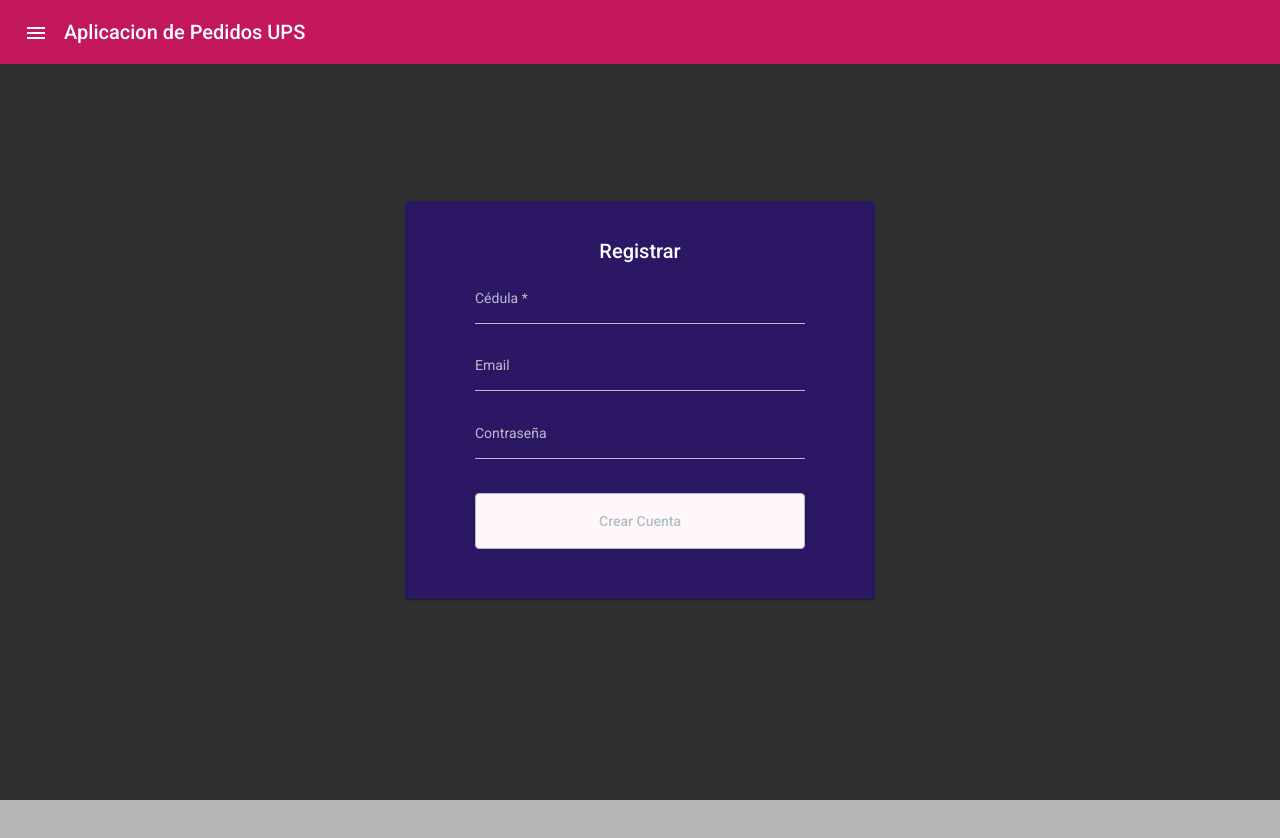
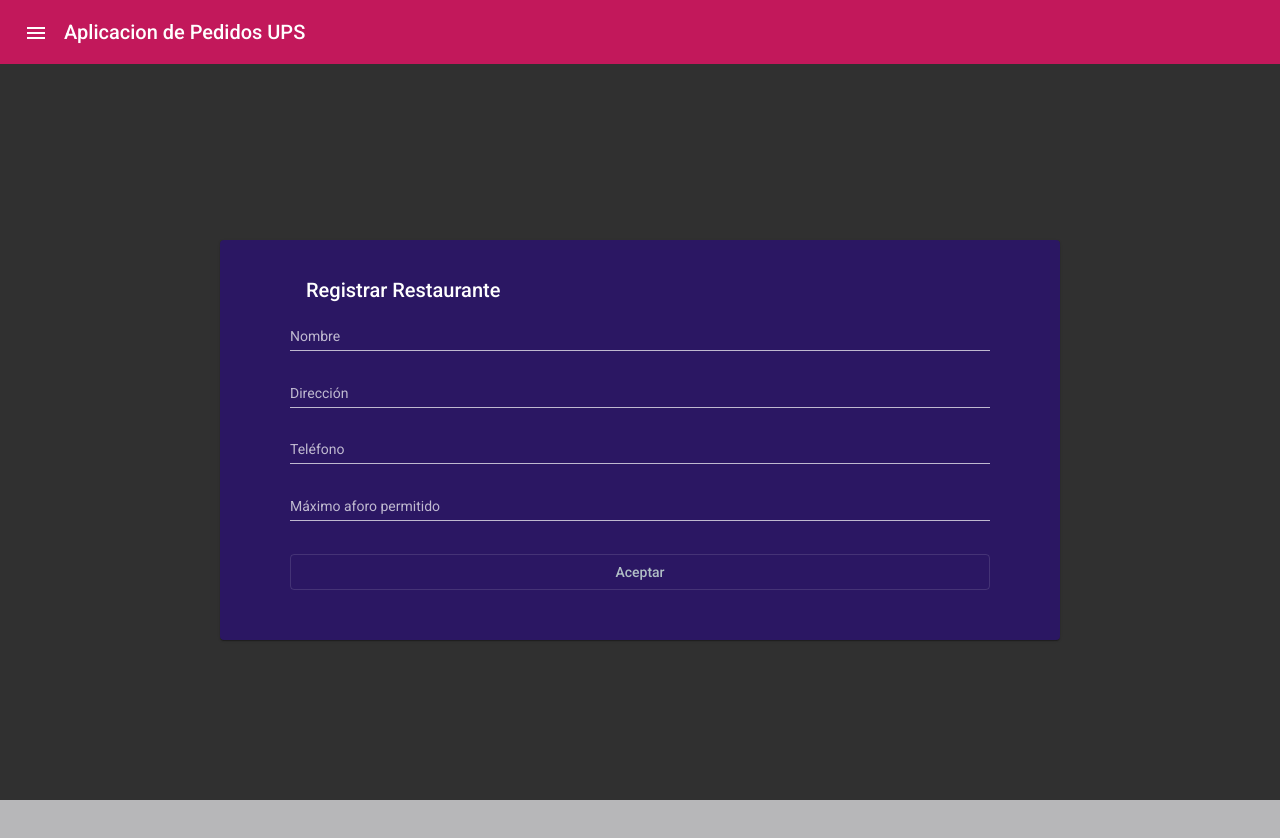
Before and after one commit to guaichaAndres/GuaichaZhungo-Andres-Examen-Angular, an Angular app: page /registrarRestaurante in a window 1280 px wide. Shown: the top 838 px of the page. Before the commit the page ends 800 px from the top, so only its background shows below. Built offline with nearby package versions, Linux system fonts and the light colour scheme.

Commit message:
Registrar restaurante funcional

```diff
--- a/src/app/app-routing.module.ts
+++ b/src/app/app-routing.module.ts
@@ -3,11 +3,13 @@ import { RouterModule, Routes } from '@angular/router';
 import { InicioComponent } from './components/inicio/inicio.component';
 import { ClienteRegistrarComponent } from './components/cliente-registrar/cliente-registrar.component';
 import { RestauranteRegistrarComponent } from './components/restaurante-registrar/restaurante-registrar.component';
+import { CrearReservaComponent } from './components/crear-reserva/crear-reserva.component';
 const routes: Routes = [
   { path: '', pathMatch: 'full', redirectTo: 'inicio' },
   { path: 'inicio', component: InicioComponent },
   { path: 'registrarClientes', component: ClienteRegistrarComponent },
   { path: 'registrarRestaurante', component: RestauranteRegistrarComponent },
+  { path: 'crearReserva', component: CrearReservaComponent },
 
 
 ];
--- a/src/app/app.component.ts
+++ b/src/app/app.component.ts
@@ -12,8 +12,10 @@ export class AppComponent implements OnDestroy {
   mobileQuery: MediaQueryList;
   fillerNav = [
     {name:"Inicio", route: "/inicio",icon:"home"},
-    {name:"Registrar un cliente", route: "/registrarClientes",icon:"perm_contact_calendar"},
+    {name:"Registrar un cliente", route: "/registrarClientes",icon:"account_circle"},
     {name:"Registrar un restaurante", route: "/registrarRestaurante",icon:"restaurant"},
+    {name:"Reservar un restaurante", route: "/crearReserva",icon:"av_timer"},
+
 
 
 
--- a/src/app/app.module.ts
+++ b/src/app/app.module.ts
@@ -20,6 +20,7 @@ import { FlexLayoutModule } from "@angular/flex-layout";
 import { InicioComponent } from './components/inicio/inicio.component';
 import { ClienteRegistrarComponent } from './components/cliente-registrar/cliente-registrar.component';
 import { RestauranteRegistrarComponent } from './components/restaurante-registrar/restaurante-registrar.component';
+import { CrearReservaComponent } from './components/crear-reserva/crear-reserva.component';
 import { WsJeeService } from './services/ws-jee.service';
 import { HttpClientModule } from '@angular/common/http';
 @NgModule({
@@ -27,7 +28,8 @@ import { HttpClientModule } from '@angular/common/http';
     AppComponent,
     InicioComponent,
     ClienteRegistrarComponent,
-    RestauranteRegistrarComponent
+    RestauranteRegistrarComponent,
+    CrearReservaComponent
 
   ],
   imports: [
--- a/src/app/components/cliente-registrar/cliente-registrar.component.html
+++ b/src/app/components/cliente-registrar/cliente-registrar.component.html
@@ -29,7 +29,7 @@
           </mat-form-field>
         </mat-card-content>
 
-        <button mat-stroked-button color="accent" class="btn-block">Crear Cuenta</button>
+        <button mat-stroked-button color="accent" class="btn-block">Aceptar</button>
 
       </form>
     </mat-card>
--- a/src/app/components/restaurante-registrar/restaurante-registrar.component.html
+++ b/src/app/components/restaurante-registrar/restaurante-registrar.component.html
@@ -1,27 +1,27 @@
-<div class="login-wrapper" fxLayout="row" fxLayoutAlign="center center">
+<div class="container" fxLayout="row" fxLayoutAlign="center center">
   <mat-card class="box">
     <mat-card-header>
-        <mat-card-title>Registrar</mat-card-title>
+      <mat-card-title>Registrar Restaurante</mat-card-title>
     </mat-card-header>
 
-      <form class="example-form">
-
+    <form [formGroup] = "form" (submit)="registrarRestaurante()" class="example-form">
     <mat-card-content>
         <mat-form-field class="example-full-width">
-            <input matInput placeholder="Cédula" minlength ="10" required="true">
+          <input matInput placeholder="Nombre" formControlName="nombre" >
         </mat-form-field>
 
         <mat-form-field class="example-full-width">
-            <input matInput placeholder="Email" >
+          <input matInput placeholder="Dirección" formControlName="direccion"  >
         </mat-form-field>
-
         <mat-form-field class="example-full-width">
-            <input matInput placeholder="Contraseña"  type="password">
+          <input matInput placeholder="Teléfono" formControlName="telefono" >
         </mat-form-field>
-
+        <mat-form-field class="example-full-width">
+          <input matInput placeholder="Máximo aforo permitido" formControlName="maxAforo" >
+        </mat-form-field>
       </mat-card-content>
 
-        <button mat-stroked-button color="accent" class="btn-block">Crear Cuenta</button>
+      <button mat-stroked-button color="accent" class="btn-block">Aceptar</button>
 
     </form>
   </mat-card>
--- a/src/app/components/restaurante-registrar/restaurante-registrar.component.ts
+++ b/src/app/components/restaurante-registrar/restaurante-registrar.component.ts
@@ -1,15 +1,53 @@
-import { Component, OnInit } from '@angular/core';
-
+import {MediaMatcher} from '@angular/cdk/layout';
+import {ChangeDetectorRef, Component, OnDestroy, OnInit} from '@angular/core';
+import { FormGroup } from '@angular/forms';
+import { FormBuilder } from '@angular/forms';
+import { Router } from '@angular/router';
+import { WsJeeService } from 'src/app/services/ws-jee.service';
 @Component({
   selector: 'app-restaurante-registrar',
   templateUrl: './restaurante-registrar.component.html',
   styleUrls: ['./restaurante-registrar.component.css']
 })
-export class RestauranteRegistrarComponent implements OnInit {
+export class RestauranteRegistrarComponent implements OnDestroy {
 
-  constructor() { }
+  public form : FormGroup;
 
-  ngOnInit(): void {
+  mobileQuery: MediaQueryList;
+
+  private _mobileQueryListener: () => void;
+
+  constructor(changeDetectorRef: ChangeDetectorRef, media: MediaMatcher,
+    private formBuilder: FormBuilder,private router: Router, private RestService : WsJeeService) {
+      this.form= this.formBuilder.group({
+        nombre : [],
+        direccion : [],
+        telefono : [],
+        maxAforo : []
+      });
+    this.mobileQuery = media.matchMedia('(max-width: 600px)');
+    this._mobileQueryListener = () => changeDetectorRef.detectChanges();
+    this.mobileQuery.addListener(this._mobileQueryListener);
+  }
+
+  ngOnDestroy(): void {
+    this.mobileQuery.removeListener(this._mobileQueryListener);
+  }
+
+  shouldRun = true;
+  public registrarRestaurante(){
+    this.RestService.registrarRestaurante('http://localhost:8080/GuaichaZhungo-Andres-Examen/rest/restaurante/registrarRestaurante/',
+    this.form.controls['nombre'].value,
+    this.form.controls['direccion'].value,
+    this.form.controls['telefono'].value,
+    this.form.controls['maxAforo'].value
+
+
+    )
+    .subscribe(respuesta =>{
+      console.log('Registro Correcto');
+      this.router.navigate(['/inicio']);
+    })
   }
 
 }
--- a/src/app/services/ws-jee.service.ts
+++ b/src/app/services/ws-jee.service.ts
@@ -22,4 +22,24 @@ export class WsJeeService {
     }
     );
       }
+
+      public registrarRestaurante(url:string,
+         nombre:any,
+         direccion:any,
+         telefono:any,
+         maxAforo:any
+         ){
+        const body = new HttpParams()
+
+        .set('nombre', nombre)
+        .set('direccion', direccion)
+        .set('maxAforo', maxAforo)
+        .set('telefono', telefono);
+
+        return this.http.post(url,body.toString(),{
+          headers: new HttpHeaders()
+            .set('Content-Type', 'application/x-www-form-urlencoded')
+        }
+        );
+          }
 }
```
Lines whose indentation alone changed are shown as unchanged.
